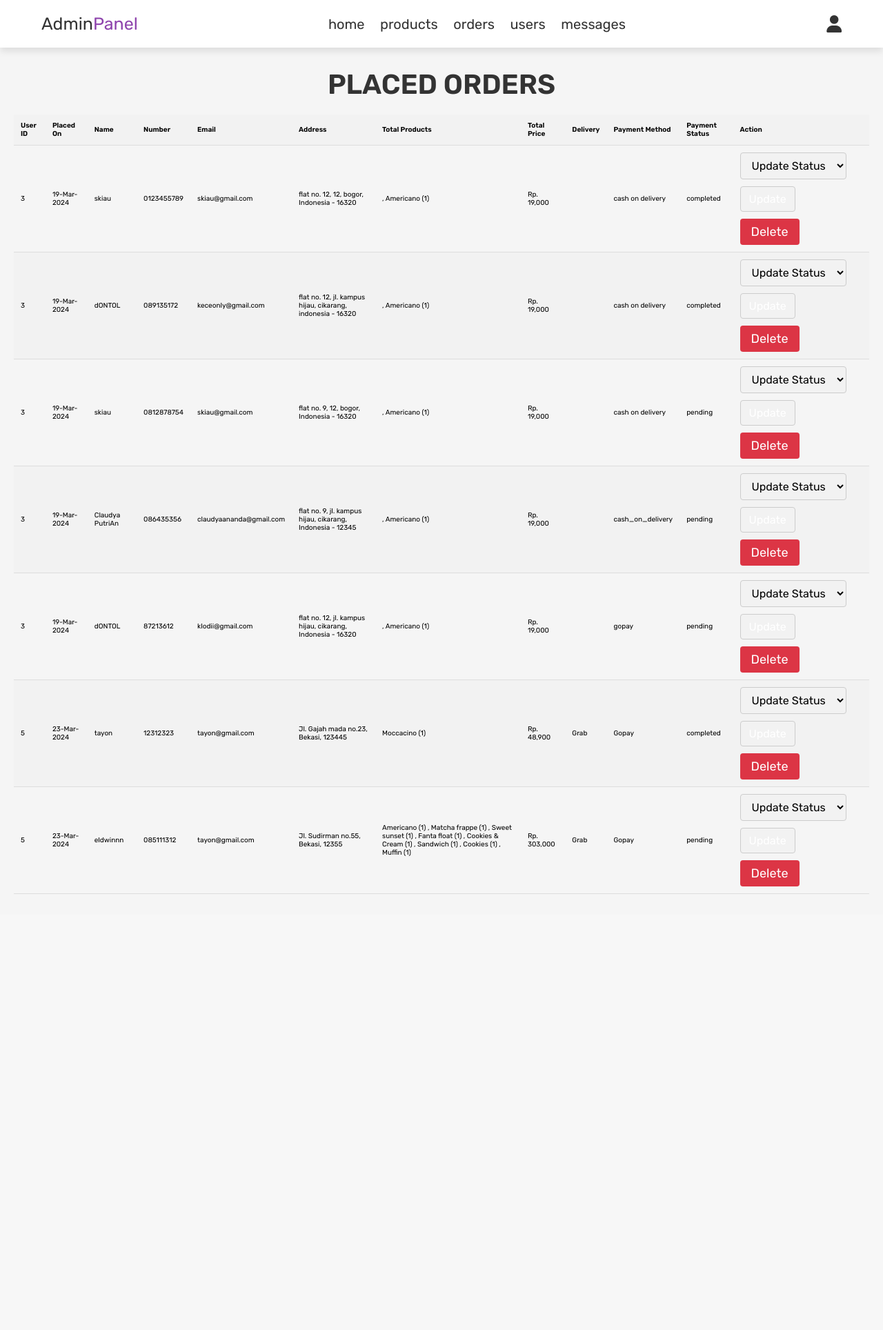
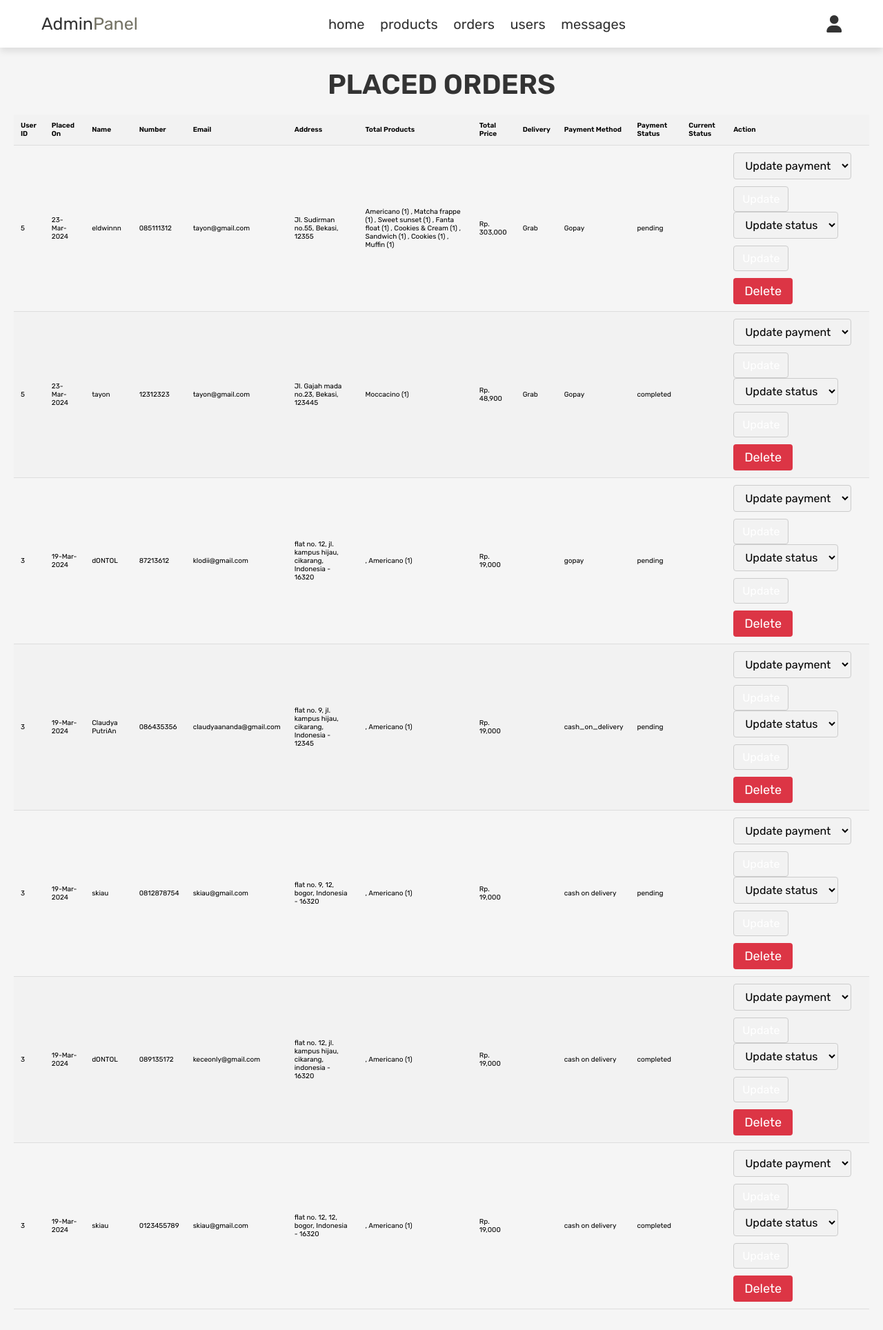
Before and after one commit to tayonpoli/crm, a PHP site: page /admin_orders.php in a window 1280 px wide. Shown: the whole page at 69% size. Before the commit the page ends 1296 px from the top, so only its background shows below. Run offline with PHP 8.4, Linux system fonts and the light colour scheme; a user stored in the database is signed in; data comes from the database, SQL or seed files in the repository; data that the repository does not hold is empty.

Commit message:
last changess

```diff
--- a/CSS/admin_style.css
+++ b/CSS/admin_style.css
@@ -1,7 +1,7 @@
 @import url('https://fonts.googleapis.com/css2?family=Rubik:wght@300;400;500;600&display=swap');
 
 :root{
-   --purple:#8e44ad;
+   --purple:#747264;
    --red:#c0392b;
    --orange:#f39c12;
    --black:#333;
--- a/admin_orders.php
+++ b/admin_orders.php
@@ -10,12 +10,21 @@ if(!isset($admin_id)){
    header('location:login.php');
 }
 
-if(isset($_POST['update_order'])){
+if(isset($_POST['update_pay'])){
 
    $order_update_id = $_POST['order_id'];
    $update_payment = $_POST['update_payment'];
    mysqli_query($conn, "UPDATE `orders` SET payment_status = '$update_payment' WHERE id = '$order_update_id'") or die('query failed');
    $message[] = 'payment status has been updated!';
+
+}
+
+if(isset($_POST['update_status'])){
+
+   $order_update_id = $_POST['order_id'];
+   $update_status = $_POST['update_status'];
+   mysqli_query($conn, "UPDATE `orders` SET status = '$update_status' WHERE id = '$order_update_id'") or die('query failed');
+   $message[] = 'Order status has been updated!';
 
 }
 
@@ -141,12 +150,13 @@ option[disabled] {
                <th>Delivery</th>
                <th>Payment Method</th>
                <th>Payment Status</th>
+               <th>Current Status</th>
                <th>Action</th>
             </tr>
          </thead>
          <tbody>
             <?php
-            $select_orders = mysqli_query($conn, "SELECT * FROM `orders`") or die('query failed');
+            $select_orders = mysqli_query($conn, "SELECT * FROM `orders` ORDER BY id DESC") or die('query failed');
             if(mysqli_num_rows($select_orders) > 0){
                while($fetch_orders = mysqli_fetch_assoc($select_orders)){
             ?>
@@ -162,15 +172,26 @@ option[disabled] {
                <td><?php echo $fetch_orders['delivery']; ?></td>
                <td><?php echo $fetch_orders['method']; ?></td>
                <td><?php echo $fetch_orders['payment_status']; ?></td>
+               <td><?php echo $fetch_orders['status']; ?></td>
                <td>
                   <form action="" method="post">
                      <input type="hidden" name="order_id" value="<?php echo $fetch_orders['id']; ?>">
                      <select name="update_payment">
-                        <option value="" selected disabled>Update Status</option>
+                        <option value="" selected disabled>Update payment</option>
                         <option value="pending">Pending</option>
                         <option value="completed">Completed</option>
                      </select>
-                     <input type="submit" value="Update" name="update_order" class="option-btn">
+                     <input type="submit" value="Update" name="update_pay" class="option-btn">
+                  </form>
+                  <form action="" method="post">
+                     <input type="hidden" name="order_id" value="<?php echo $fetch_orders['id']; ?>">
+                     <select name="update_status">
+                        <option value="" selected disabled>Update status</option>
+                        <option value="Brewing">Brewing</option>
+                        <option value="In Delivery">In Delivery</option>
+                        <option value="Complete">Completed</option>
+                     </select>
+                     <input type="submit" value="Update" name="update_stat" class="option-btn">
                   </form>
                   <a href="admin_orders.php?delete=<?php echo $fetch_orders['id']; ?>" onclick="return confirm('Delete this order?');" class="delete-btn">Delete</a>
                </td>
```
Also changed, not shown: ngopss/profile.php (+8 -0 lines), ngopss/style.css (+11 -0 lines).
